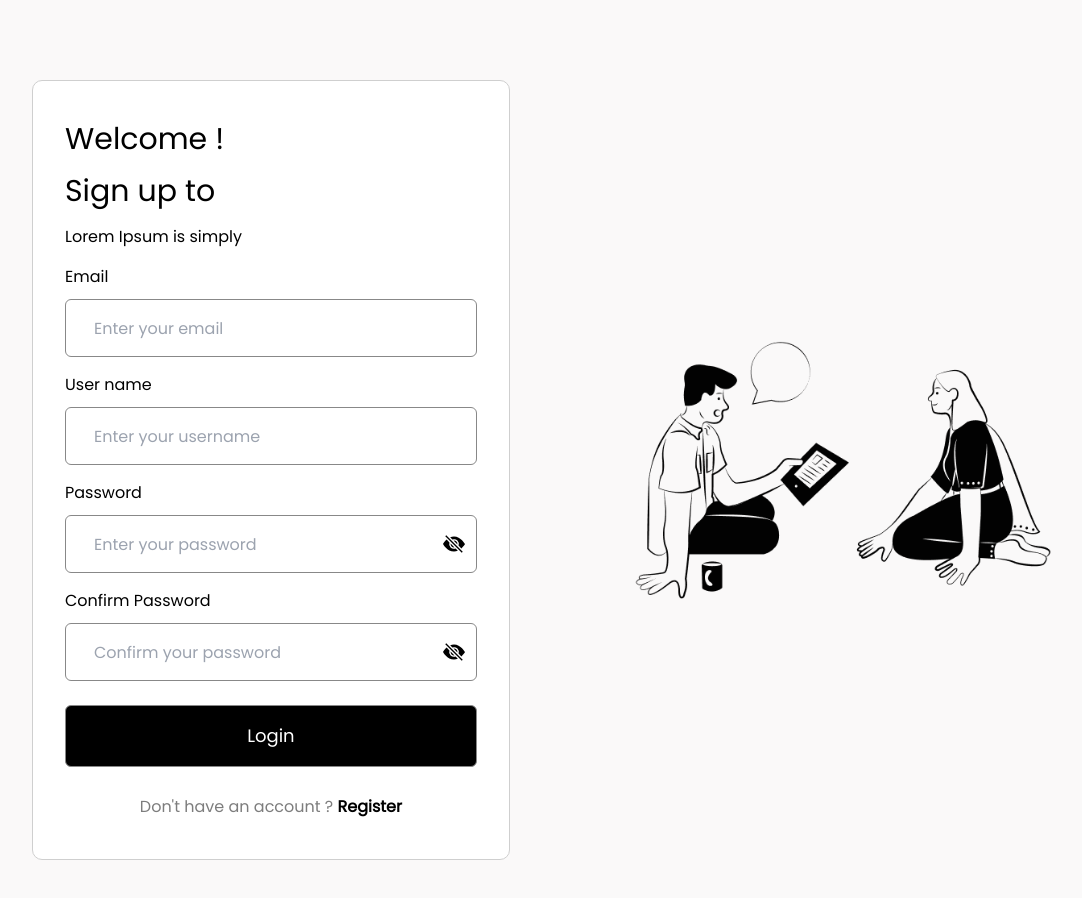
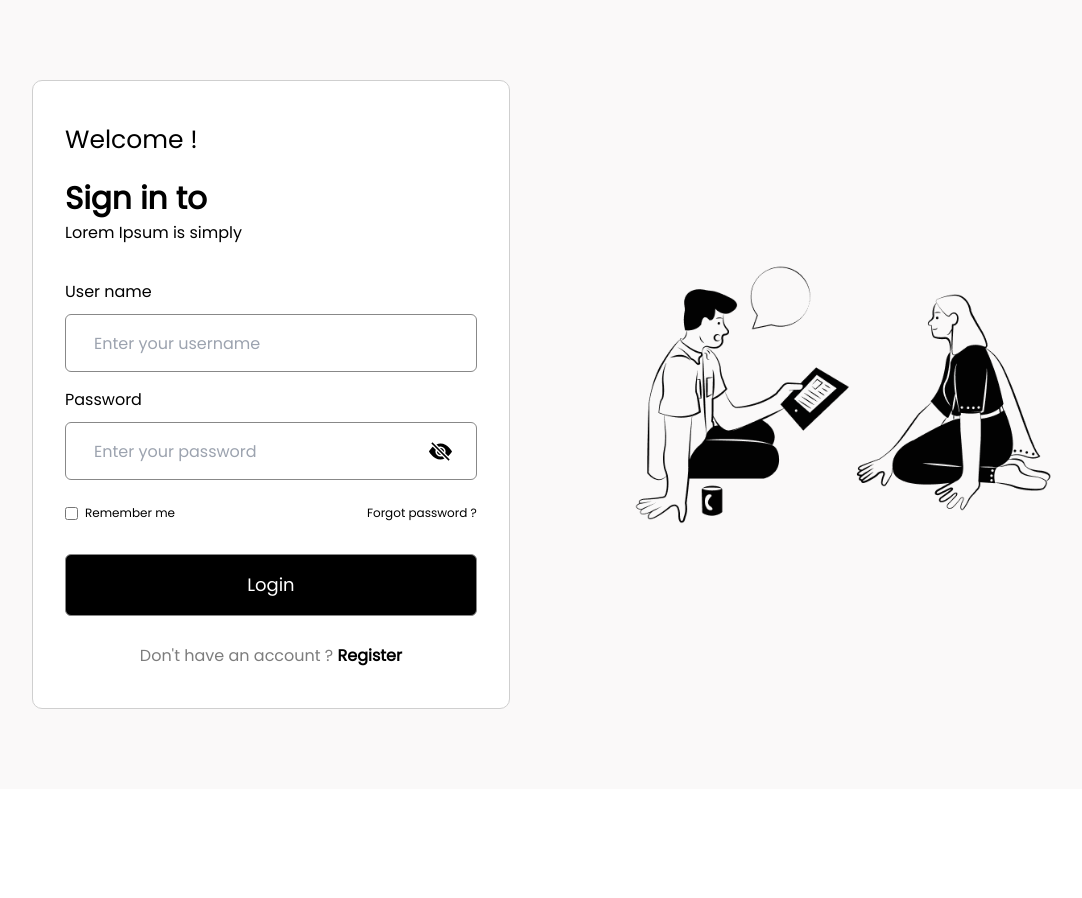
Before and after one commit to adityabarshilia/ExpertiaCA, a Next.js app: page /signin in a window 1280 px wide. Shown: the top 898 px of the page, without its empty margins (76-1158 px from the left). After the commit the page ends 800 px from the top, so only its background shows below. Built offline with nearby package versions, Linux system fonts and the light colour scheme.

Commit message:
signin ui fixed

```diff
--- a/src/pages/signin.js
+++ b/src/pages/signin.js
@@ -4,22 +4,18 @@ import { BsEyeFill, BsEyeSlashFill } from "react-icons/bs";
 
 const Signin = () => {
   const [hidePass, setHidePass] = useState(true);
-  const [hideConfirm, setHideConfirm] = useState(true);
 
   return (
     <div className="flex flex-row items-center justify-center lg:justify-between py-20 px-7 bg-[#faf9f9]">
       <div className="ml-[0px] lg:ml-[80px] border-[0.5px] rounded-[10px] border-[#cfcfcf] bg-white">
         <form className="max-w-[500px] py-10 px-8">
-          <p className="text-3xl mb-4 font-light">Welcome !</p>
-          <h1 className="text-3xl mb-4 font-medium">Sign up to</h1>
-          <p className="mb-4 text-base">Lorem Ipsum is simply</p>
-          <label>Email</label>
-          <input
-            required
-            type="text"
-            className="mb-4 p-7 border-[0.6px] mt-[10px] rounded-[6px] border-[#888888] h-10 w-full"
-            placeholder="Enter your email"
-          />
+          <p className="text-[25px] leading-[37.5px] mb-4 font-light">
+            Welcome !
+          </p>
+          <h1 className="text-[31px] leading-[46.5px] font-[600]">
+            Sign in to
+          </h1>
+          <p className="mb-[35px] text-base">Lorem Ipsum is simply</p>
           <label>User name</label>
           <input
             required
@@ -39,39 +35,28 @@ const Signin = () => {
             {hidePass ? (
               <BsEyeSlashFill
                 onClick={() => setHidePass(!hidePass)}
-                fontSize="22"
-                className="absolute top-7 right-3 cursor-pointer"
+                fontSize="23"
+                className="absolute top-[28px] right-[25px] cursor-pointer"
               />
             ) : (
               <BsEyeFill
                 onClick={() => setHidePass(!hidePass)}
-                fontSize="22"
-                className="absolute top-7 right-3 cursor-pointer"
+                fontSize="23"
+                className="absolute top-[28px] right-[25px] cursor-pointer"
               />
             )}
           </div>
-          <label>Confirm Password</label>
-          <div className="relative">
-            <input
-              required
-              type={hideConfirm ? "password" : "text"}
-              className="mb-4 p-7 border-[0.6px] mt-[10px] rounded-[6px] border-[#888888] h-10 w-full"
-              placeholder="Confirm your password"
-            />
-            {hideConfirm ? (
-              <BsEyeSlashFill
-                onClick={() => setHideConfirm(!hideConfirm)}
-                fontSize="22"
-                className="absolute top-7 right-3 cursor-pointer"
-              />
-            ) : (
-              <BsEyeFill
-                onClick={() => setHideConfirm(!hideConfirm)}
-                fontSize="22"
-                className="absolute top-7 right-3 cursor-pointer"
-              />
-            )}
+
+          <div className="flex justify-between items-center mt-2 mb-6">
+            <div className="flex justify-center items-center gap-[7px]">
+              <input className="cursor-pointer" type="checkbox" id="rememberme" name="rememberme" />
+              <label className="text-[12px] leading-[18px]" for="rememberme">
+                Remember me
+              </label>
+            </div>
+            <p className="text-[12px] leading-[18px] cursor-pointer">Forgot password ?</p>
           </div>
+
           <input
             type="submit"
             className="text-lg my-2 p-4 transition-all border-[0.6px] rounded-[6px] border-[#888888] w-full bg-black text-white hover:bg-white cursor-pointer hover:text-black hover hover:border-black"
--- a/src/pages/signup.js
+++ b/src/pages/signup.js
@@ -39,14 +39,14 @@ const Signup = () => {
             {hidePass ? (
               <BsEyeSlashFill
                 onClick={() => setHidePass(!hidePass)}
-                fontSize="22"
-                className="absolute top-7 right-3 cursor-pointer"
+                fontSize="23"
+                className="absolute top-[28px] right-[25px] cursor-pointer"
               />
             ) : (
               <BsEyeFill
                 onClick={() => setHidePass(!hidePass)}
-                fontSize="22"
-                className="absolute top-7 right-3 cursor-pointer"
+                fontSize="23"
+                className="absolute top-[28px] right-[25px] cursor-pointer"
               />
             )}
           </div>
@@ -61,14 +61,14 @@ const Signup = () => {
             {hideConfirm ? (
               <BsEyeSlashFill
                 onClick={() => setHideConfirm(!hideConfirm)}
-                fontSize="22"
-                className="absolute top-7 right-3 cursor-pointer"
+                fontSize="23"
+                className="absolute top-[28px] right-[25px] cursor-pointer"
               />
             ) : (
               <BsEyeFill
                 onClick={() => setHideConfirm(!hideConfirm)}
-                fontSize="22"
-                className="absolute top-7 right-3 cursor-pointer"
+                fontSize="23"
+                className="absolute top-[28px] right-[25px] cursor-pointer"
               />
             )}
           </div>
```
